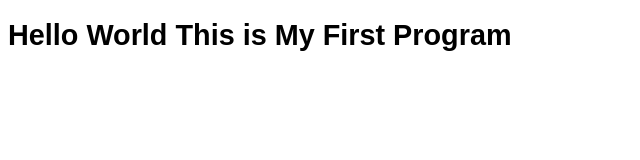
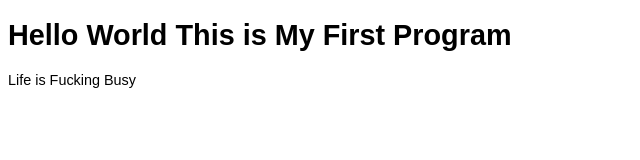
Before and after one commit to yasardesigns/pizza, a plain HTML site: page index.html in a window 1280 px wide. Shown: the whole page, without its empty margins (0-640 px from the left). Drawn offline with Linux system fonts and the light colour scheme.

Commit message:
added the paragraph

```diff
--- a/index.html
+++ b/index.html
@@ -14,6 +14,7 @@
 
 	 <h1> Hello World This is My First Program </h1>
 
+    <p> Life is Fucking Busy  </p>
 
 </body>
 </html>
```
